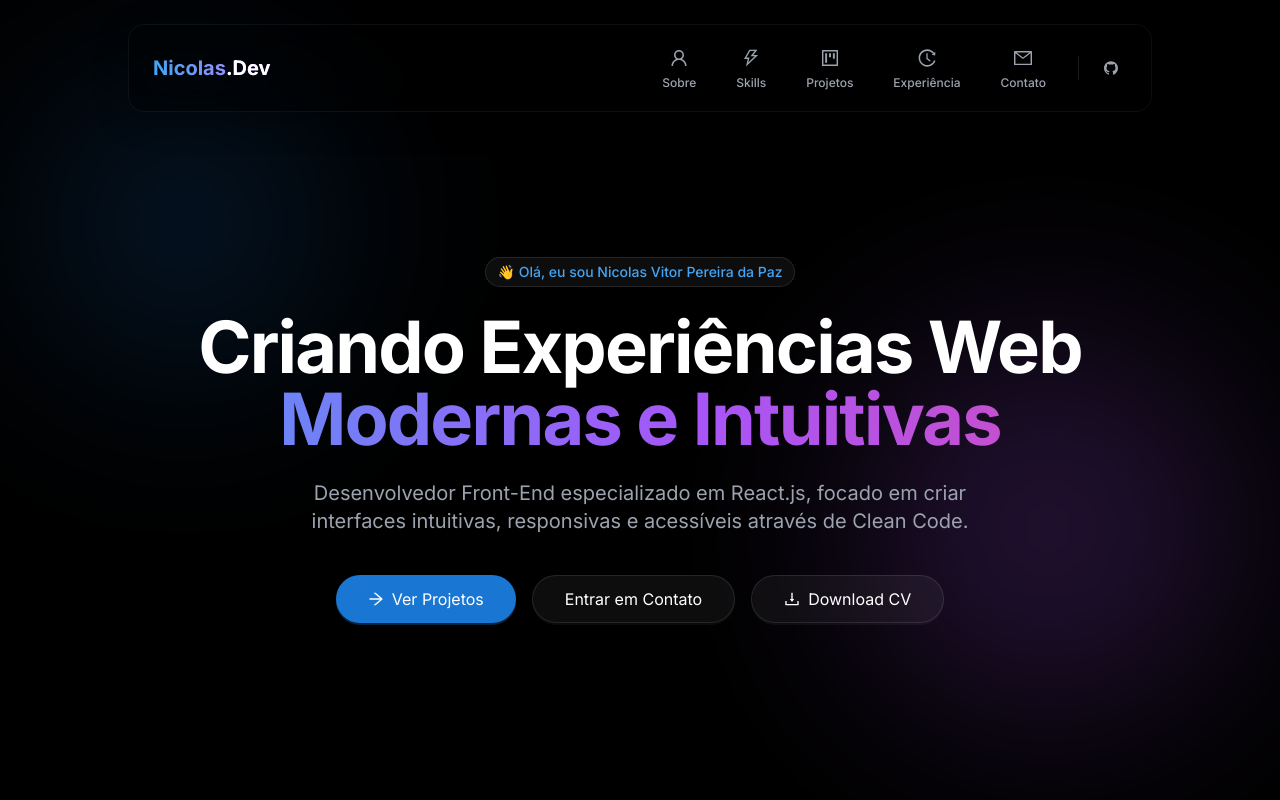
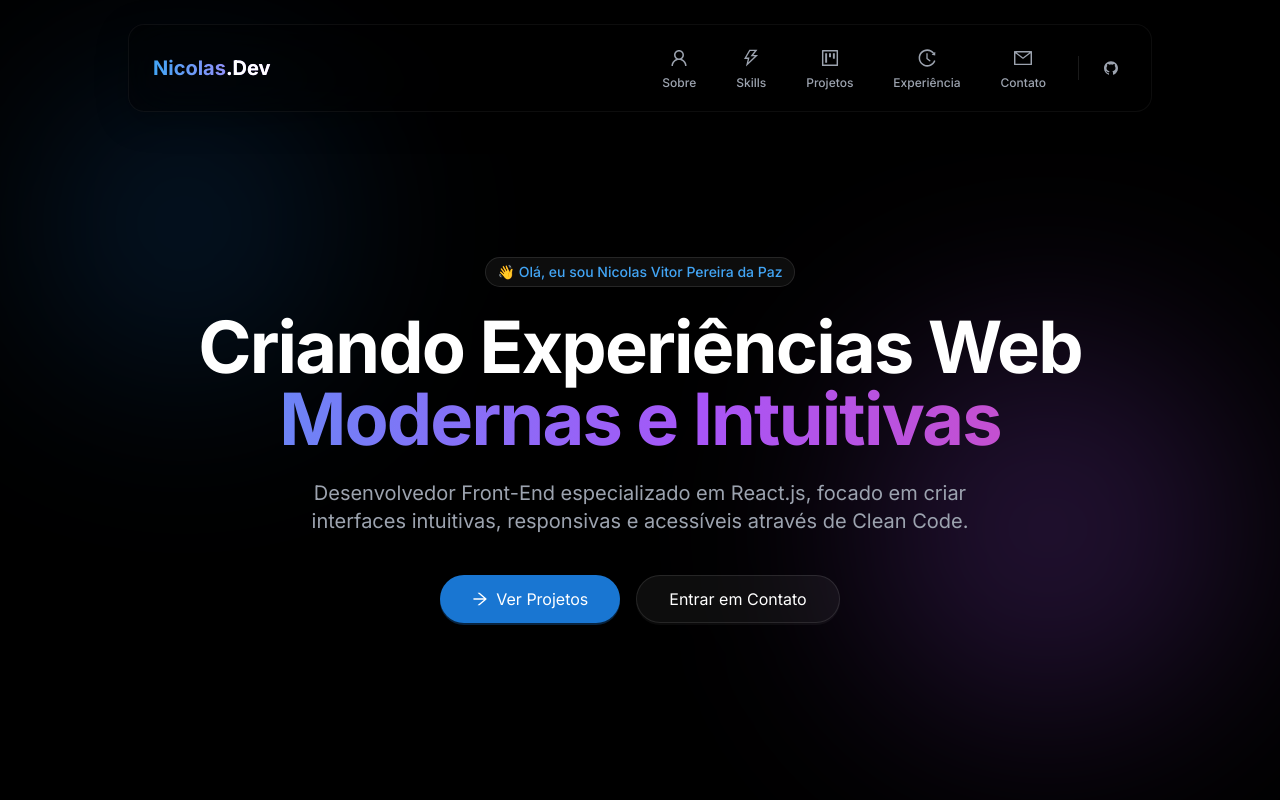
Before and after one commit to NicolasVitorP/Portfolio, a React (Vite) app: page / in a window 1280 px wide. Shown: the top 800 px of the page. Built offline with nearby package versions, Linux system fonts and the light colour scheme.

Commit message:
Refinando a interface retirando botões de download

```diff
--- a/src/components/home/About.jsx
+++ b/src/components/home/About.jsx
@@ -2,8 +2,6 @@
 import React from 'react';
 import Section from '../common/Section';
 import { portfolioDAO } from '../../daos/PortfolioDAO';
-import { Button } from 'antd';
-import { DownloadOutlined } from '@ant-design/icons';
 import profileImg from '../../assets/profile.png';
 
 const About = () => {
--- a/src/components/home/Hero.jsx
+++ b/src/components/home/Hero.jsx
@@ -1,7 +1,7 @@
 
 import React from 'react';
 import { Button } from 'antd';
-import { ArrowRightOutlined, DownloadOutlined } from '@ant-design/icons';
+import { ArrowRightOutlined } from '@ant-design/icons';
 import { motion } from 'framer-motion';
 import { portfolioDAO } from '../../daos/PortfolioDAO';
 
@@ -69,17 +69,6 @@ const Hero = () => {
                             Entrar em Contato
                         </Button>
                     </a>
-                    {personalInfo.resumeUrl && (
-                        <a href={personalInfo.resumeUrl} download="Curriculo_Nicolas_Vitor.pdf" target="_blank" rel="noopener noreferrer">
-                            <Button
-                                size="large"
-                                icon={<DownloadOutlined />}
-                                className="h-12 px-8 text-base bg-white/5 border-white/10 text-white hover:text-primary-light hover:border-primary-light rounded-full hover:bg-white/10"
-                            >
-                                Download CV
-                            </Button>
-                        </a>
-                    )}
                 </motion.div>
             </div>
 
```
Also changed, not shown: 1 other file (tests, documents, lock files or other folders).
